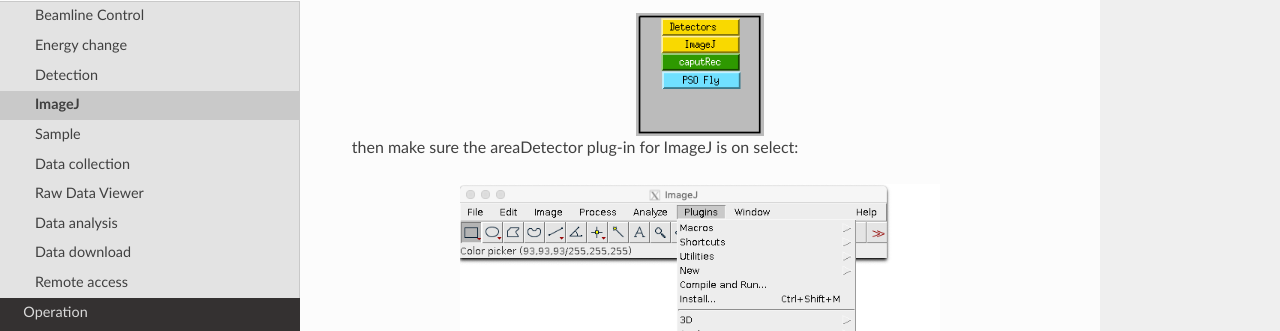
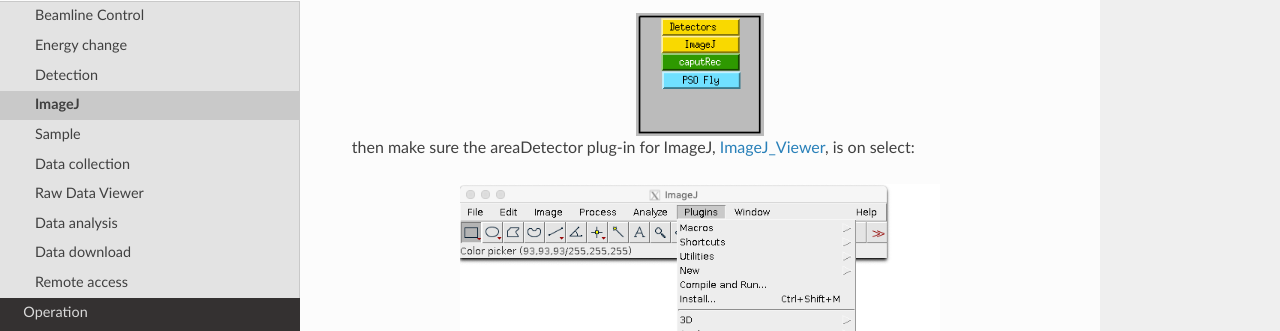
Before and after one commit to xray-imaging/2bm-docs, a Sphinx documentation site: the page built from docs/source/user/item_003.rst, in a window 1280 px wide and 1063 px high. Shown: the part 195-526 px from the top of the window. Built offline with Sphinx 7.4.7 and the Read the Docs theme 2.0.0, drawn with Linux system fonts in a browser that asks for light colours; the version number could not be read and is left out.

Commit message:
Update item_003.rst

```diff
--- a/docs/source/user/item_003.rst
+++ b/docs/source/user/item_003.rst
@@ -1,5 +1,7 @@
 ImageJ
 ======
+
+.. _ImageJ_Viewer: https://cars9.uchicago.edu/software/epics/areaDetectorViewers.html#ImageJViewers
 
 To view the images collected by the detector press ImageJ on:
 
@@ -8,7 +10,7 @@
    :align: center
    :alt: tomo_user
 
-then make sure the areaDetector plug-in for ImageJ is on select:
+then make sure the areaDetector plug-in for ImageJ, `ImageJ_Viewer`_,  is on select:
 
 .. image:: ../img/item_005.png
    :width: 480px
```
